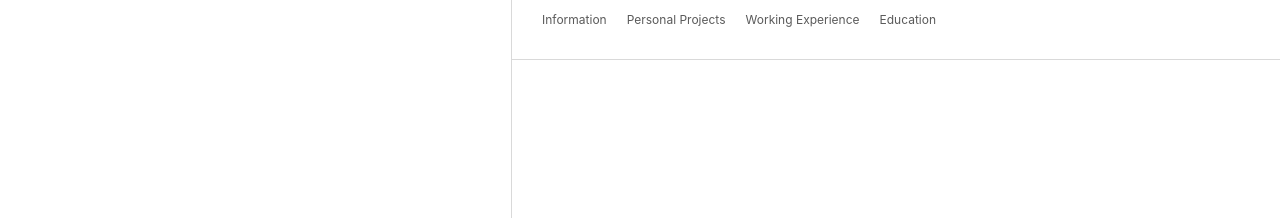
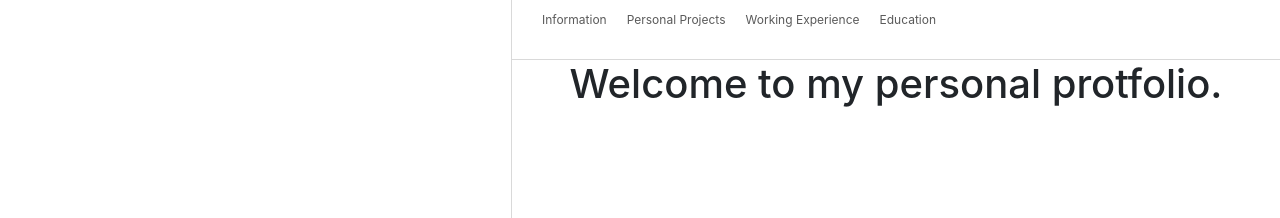
Before and after one commit to gmellides/gmellides.github.io, a plain HTML site: page index.html in a window 1280 px wide. Shown: the top 218 px of the page. Drawn offline with Linux system fonts and the light colour scheme.

Commit message:
Test Header

```diff
--- a/index.html
+++ b/index.html
@@ -92,7 +92,7 @@
 
             <div class="autopagerize_page_element">
                 <div class="content">
-
+  <h1 style="text-align: center;">Welcome to my personal protfolio.</h1>
 
 <div class="pagination">
 
```
